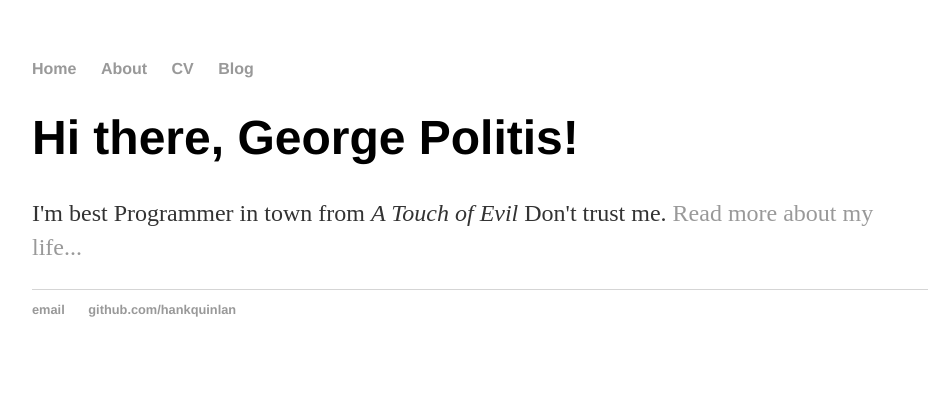
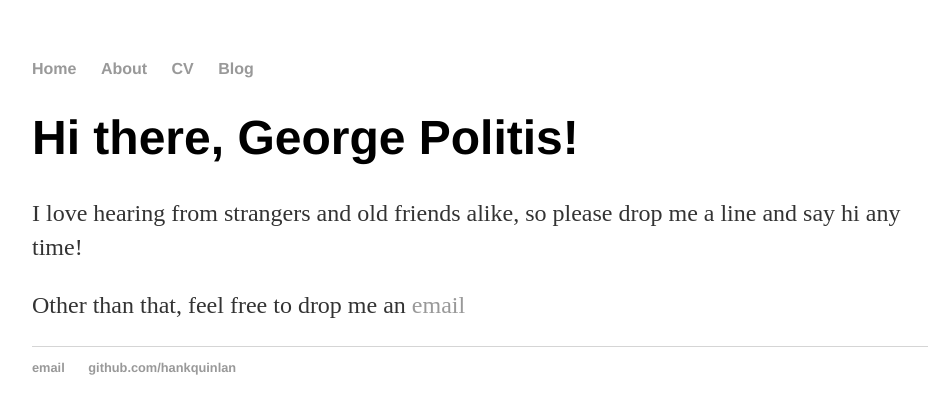
Before and after one commit to Edvac/edvac.github.io, a Jekyll site: the page built from about/index.html, in a window 1280 px wide. Shown: the top 414 px of the page, without its empty margins (160-1092 px from the left). Built offline with Jekyll 4.4.1, drawn with Linux system fonts in a browser that asks for light colours.

Commit message:
Update index.html

```diff
--- a/about/index.html
+++ b/about/index.html
@@ -4,5 +4,6 @@ title: George Politis, bad jokes
 ---
 <div class="blurb">
 	<h1>Hi there, George Politis!</h1>
-	<p>I'm best Programmer in town from <em>A Touch of Evil</em> Don't trust me. <a href="/about">Read more about my life...</a></p>
+	<p>I love hearing from strangers and old friends alike, so please drop me a line and say hi any time!</p>
+	<p>Other than that, feel free to drop me an <a href="mailto:sitilop@hotmail.com">email</a><p>
 </div><!-- /.blurb -->
```
